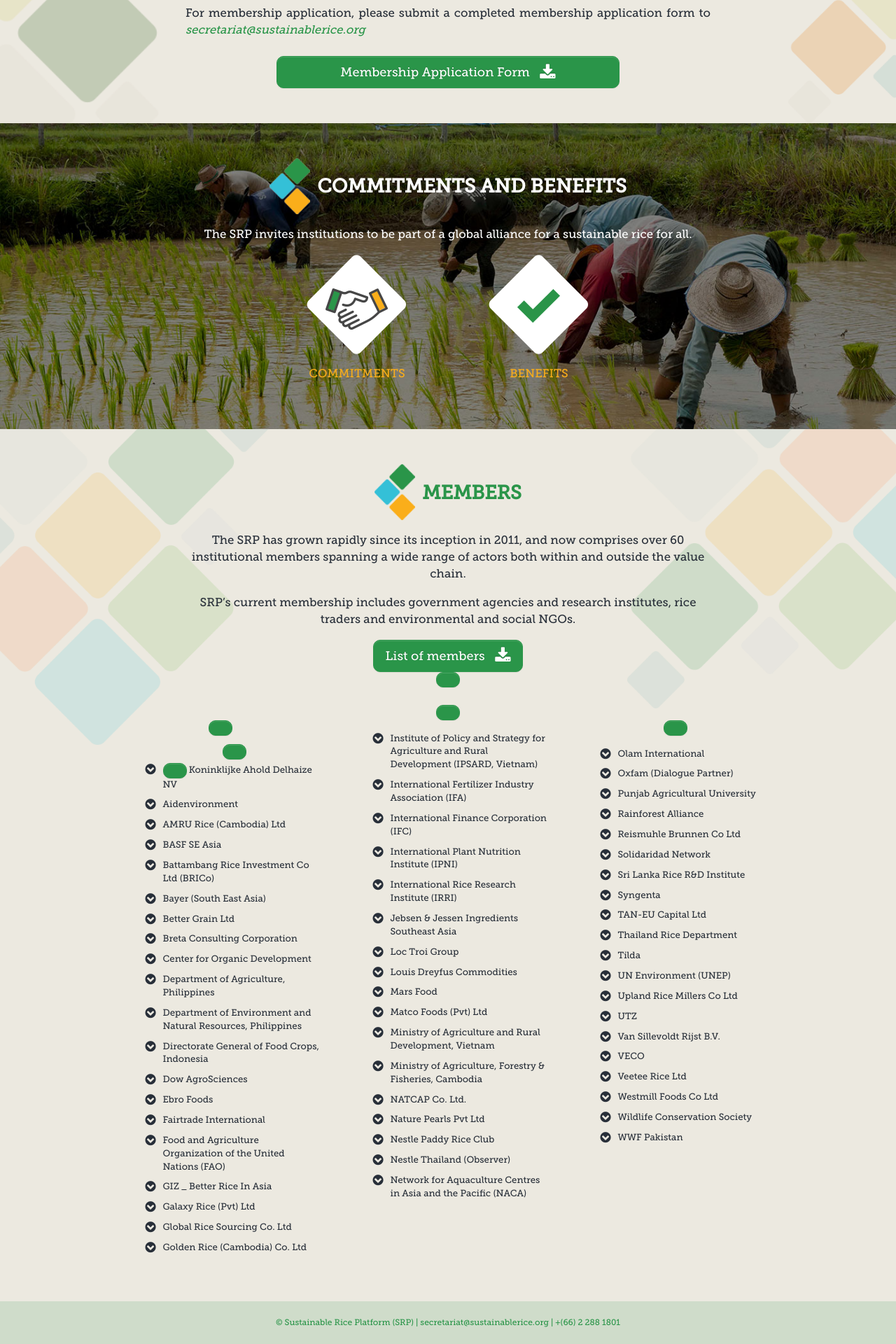
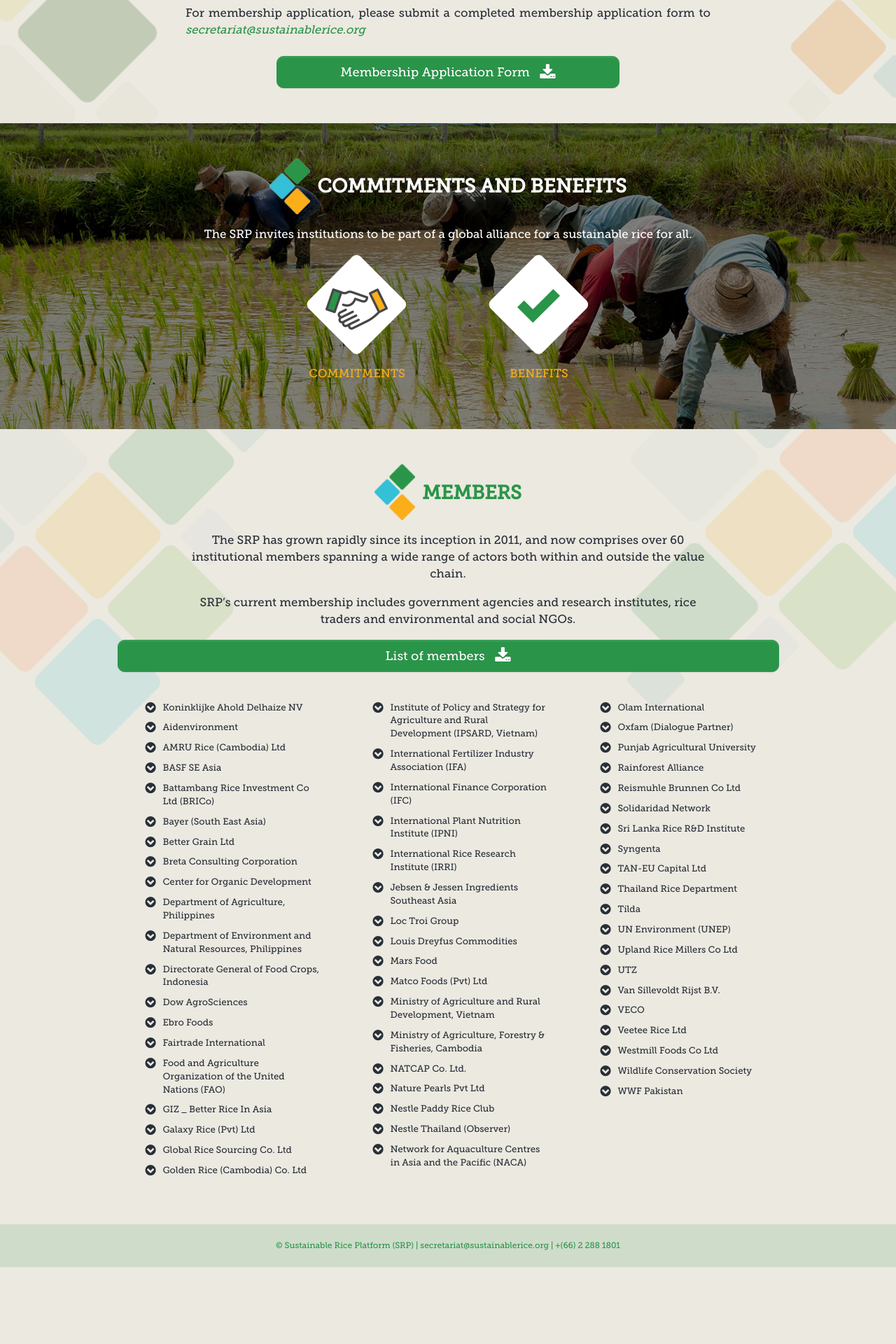
Before and after one commit to sustainablericeplatform/sustainablericeplatform.github.io, a Jekyll site: the page built from Get-Involved/index.html, in a window 1280 px wide. Shown: the part 755-2675 px from the top of the page at 70% size. Built offline with Jekyll 4.4.1, drawn with Linux system fonts in a browser that asks for light colours; after the commit the page ends 2565 px from its top, so only the background shows below that.

Commit message:
Update index.html

```diff
--- a/Get-Involved/index.html
+++ b/Get-Involved/index.html
@@ -73,7 +73,7 @@
         <div class="row">
             <div class="col-md-10 col-md-offset-1">
                 <div class="button-container">
-                    <a href="/assets/docs/SRP Membership List Dec 2016.pdf" target="_blank" class="btn btn-primary btn-lg">List of members <i class="fa fa-download fa-lg" style="margin-left: 10px"></i>
+                    <a href="/assets/docs/SRP Membership List Dec 2016.pdf" target="_blank" class="btn btn-primary btn-lg btn-block">List of members <i class="fa fa-download fa-lg" style="margin-left: 10px"></i></a>
                 </div>
                 {% include members-list.html %}
             </div>
```
